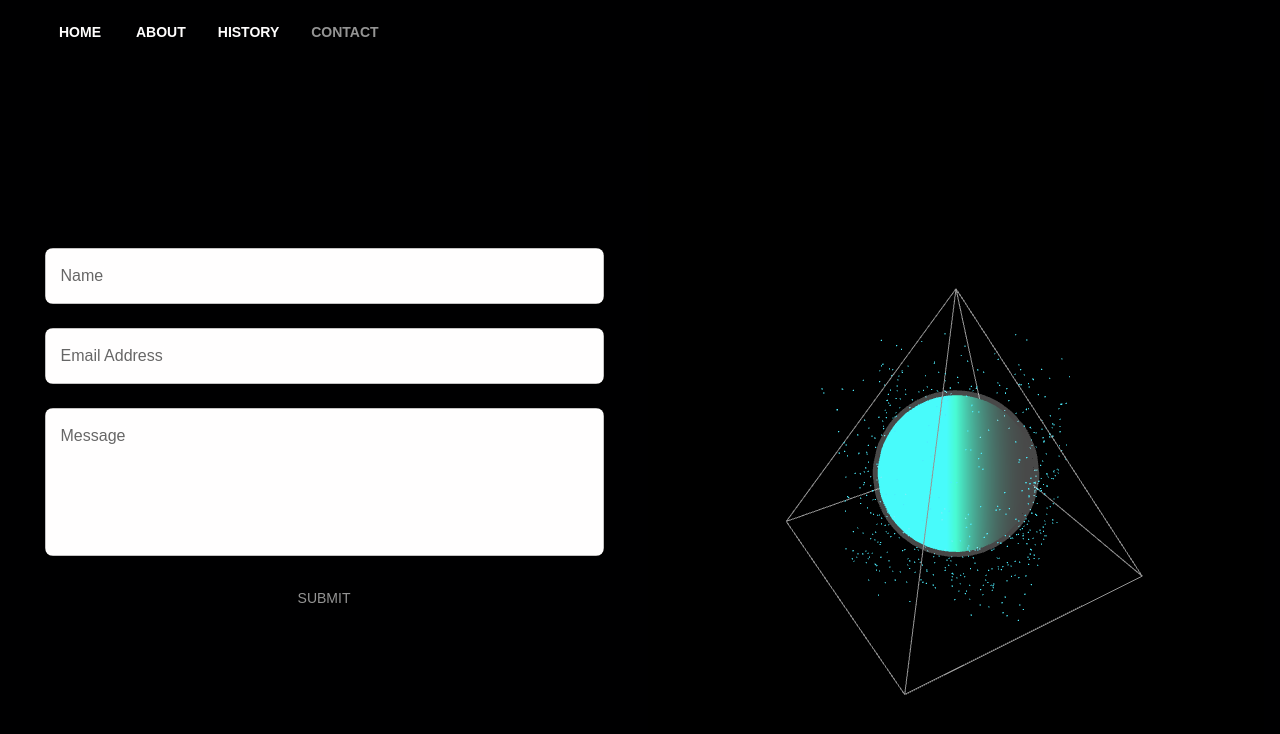
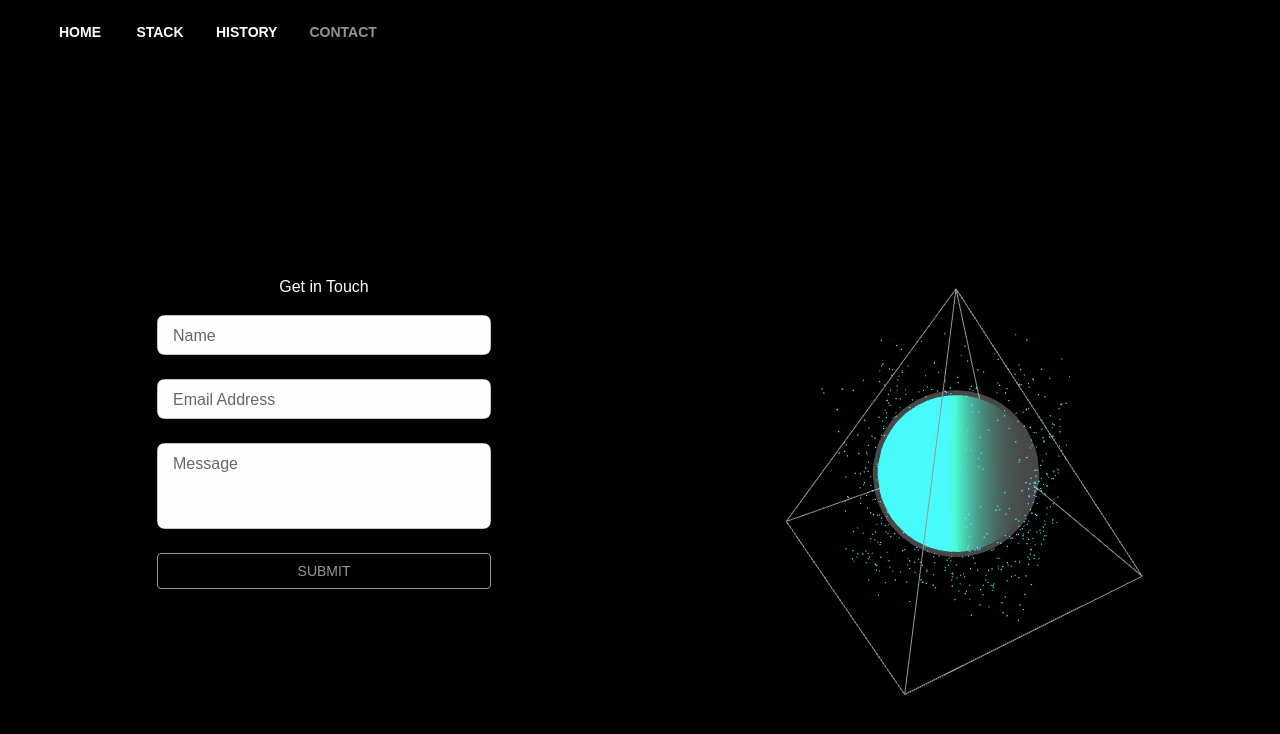
Before and after one commit to kingjbradz/jbwebsite, a React (Vite) app: page /contact in a window 1280 px wide. Shown: the top 734 px of the page. Built offline with nearby package versions, Linux system fonts and the light colour scheme.

Commit message:
more cosmetic updates

```diff
--- a/src/Components/Navbar.jsx
+++ b/src/Components/Navbar.jsx
@@ -17,7 +17,7 @@ import Sidebar from "./Sidebar";
 
 const navItems = [
   { text: "Home", path: "/" },
-  { text: "About", path: "/about" },
+  { text: "Stack", path: "/stack" },
   { text: "History", path: "/history" },
   { text: "Contact", path: "/contact" },
 ];
--- a/src/Components/Router.jsx
+++ b/src/Components/Router.jsx
@@ -1,7 +1,7 @@
 import React from "react";
 import { Routes, Route, useLocation } from "react-router-dom";
 import { Box } from "@mui/material";
-import About from "../Pages/About";
+import Stack from "../Pages/Stack";
 import Home from "../Pages/Home";
 import Contact from "../Pages/Contact";
 import App404 from "../Pages/App404";
@@ -42,9 +42,9 @@ const Router = ({ themeMode, noShow, setNoShow }) => {
           element={<Home noShow={setNoShow(false)} themeMode={themeMode} />}
         />
         <Route
-          path="/about"
+          path="/stack"
           element={
-            <About noShow={setNoShow(false)} themeMode={themeMode} />
+            <Stack noShow={setNoShow(false)} themeMode={themeMode} />
           }
         />
         <Route path="/history" element={<History noShow={setNoShow(false)} themeMode={themeMode} />} />
--- a/src/Pages/Contact.jsx
+++ b/src/Pages/Contact.jsx
@@ -21,24 +21,26 @@ const Contact = ({ themeMode }) => {
   }
   return (
     <Container sx={{ flexDirection: "column", height: "100%" }}>
+
       <form
         onSubmit={handleSubmit}
         style={{
           display: "flex",
           flexDirection: "column",
           textAlign: "center",
-          minWidth: is600 ? "575px" : "100%",
+          minWidth: is600 ? "350px" : "100%",
           padding: "8px",
           height: "100%",
           justifyContent: "center"
         }}
       >
-
+        <Typography sx={{ marginBottom: 2 }}>Get in Touch</Typography>
         <StyledTextField
           id="name"
           type="name"
           name="name"
           color="outline"
+          size="small"
           label={
             <label
               htmlFor="name"
@@ -59,6 +61,7 @@ const Contact = ({ themeMode }) => {
           type="email"
           name="email"
           color="outline"
+          size="small"
           label={
             <label
               htmlFor="email"
@@ -76,10 +79,11 @@ const Contact = ({ themeMode }) => {
         <br />
         <StyledTextField
           multiline={true}
-          minRows={5}
+          minRows={3}
           id="message"
           name="message"
           color="outline"
+          size="small"
           label={
             <label
               htmlFor="message"
@@ -103,11 +107,13 @@ const Contact = ({ themeMode }) => {
           fullWidth={false}
           type="submit"
           disabled={state.submitting}
+          variant="outlined"
           sx={{
             paddingRight: 2,
             paddingLeft: 2,
             bgcolor: "brand.secondary",
             color: "brand.logogrey",
+            borderColor: "brand.logogrey",
             "&:hover": {
               bgcolor: "brand.secondary",
               color: "brand.logogrey",
--- a/src/Pages/About.jsx
+++ b/src/Pages/Stack.jsx
@@ -2,7 +2,7 @@ import React from "react";
 import { Typography, useMediaQuery, Stack } from "@mui/material";
 import { LineBox, RowBox } from "../Components/Elements";
 
-const About = ({ themeMode }) => {
+const StackCont = ({ themeMode }) => {
   const is335 = useMediaQuery("( min-width: 335px )");
   const is750 = useMediaQuery("( min-width: 750px )");
   const is1000 = useMediaQuery("( min-width: 1000px )");
@@ -32,4 +32,4 @@ const About = ({ themeMode }) => {
   );
 };
 
-export default About;
+export default StackCont;
```
